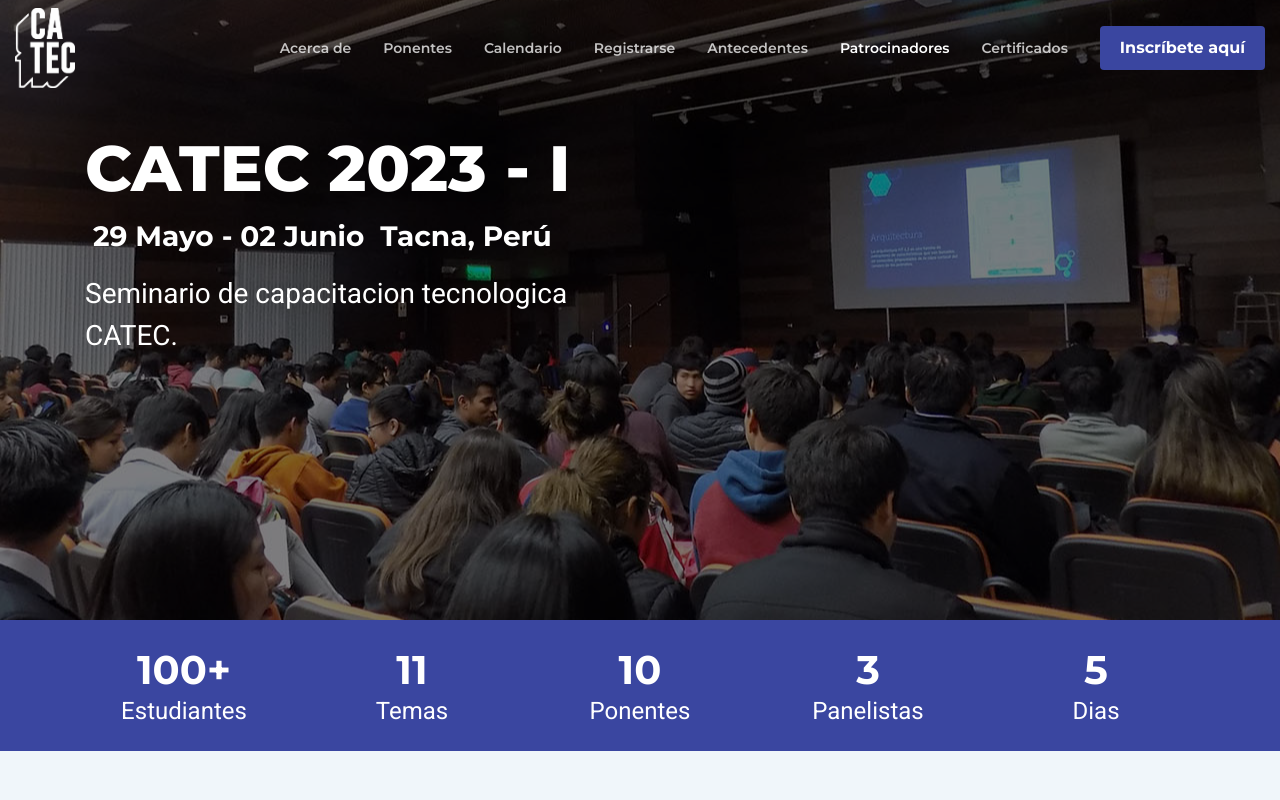
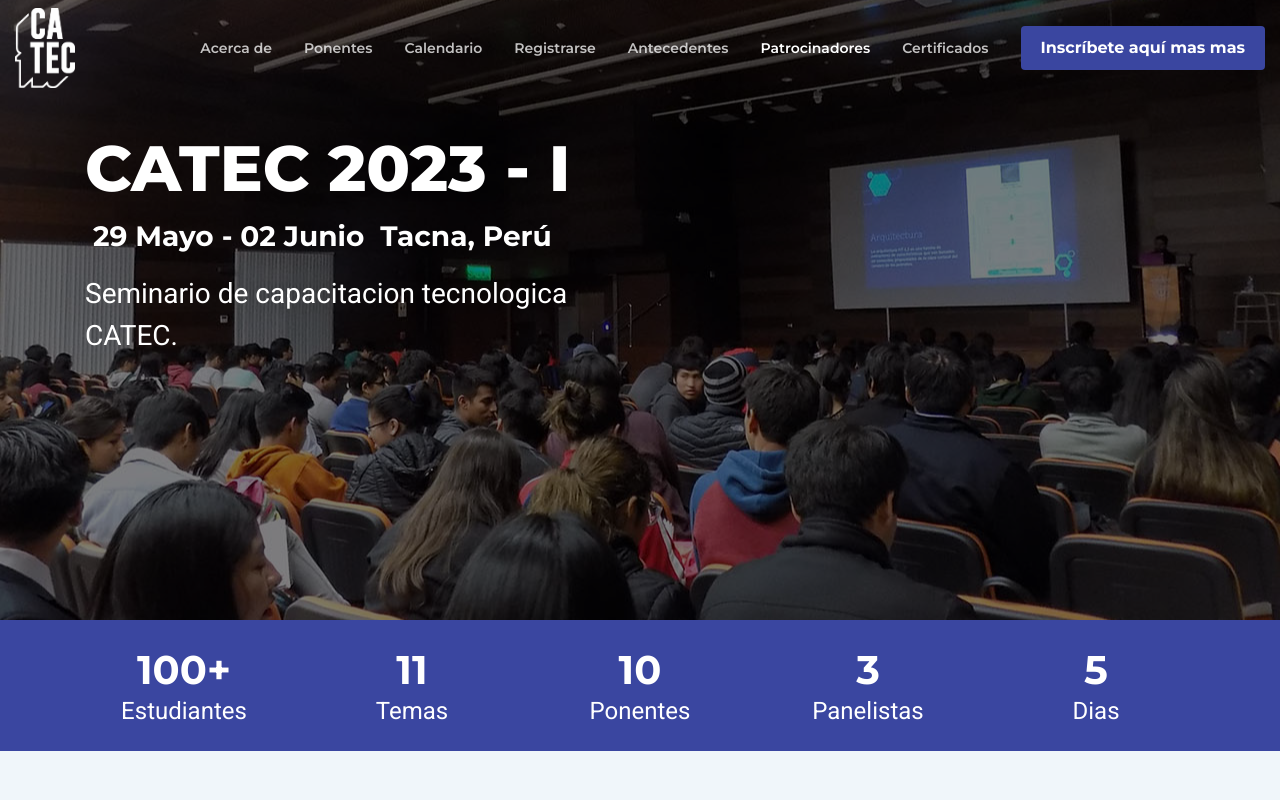
Before and after one commit to upt-catec/upt-catec.github.io, a website with bundled scripts: page index.html in a window 1280 px wide. Shown: the top 800 px of the page. Built offline with nearby package versions, Linux system fonts and the light colour scheme; some icons are missing.

Commit message:
Update index.html

```diff
--- a/index.html
+++ b/index.html
@@ -33,7 +33,7 @@
 								src="assets/images/logo-blanco.png" alt="logo" style="height: 80px;"></a></div>
 
 					<div class="navbar-btn order-lg-2"><a class="btn theme-bg-primary" style="color: white;"
-							href="https://bit.ly/CATEC2023" target="_blank">Inscríbete aquí</a></div>
+							href="https://bit.ly/CATEC2023" target="_blank">Inscríbete aquí mas mas</a></div>
 
 					<button class="navbar-toggler" type="button" data-toggle="collapse" data-target="#navigation"
 						aria-controls="navigation" aria-expanded="false" aria-label="Toggle navigation">
```
